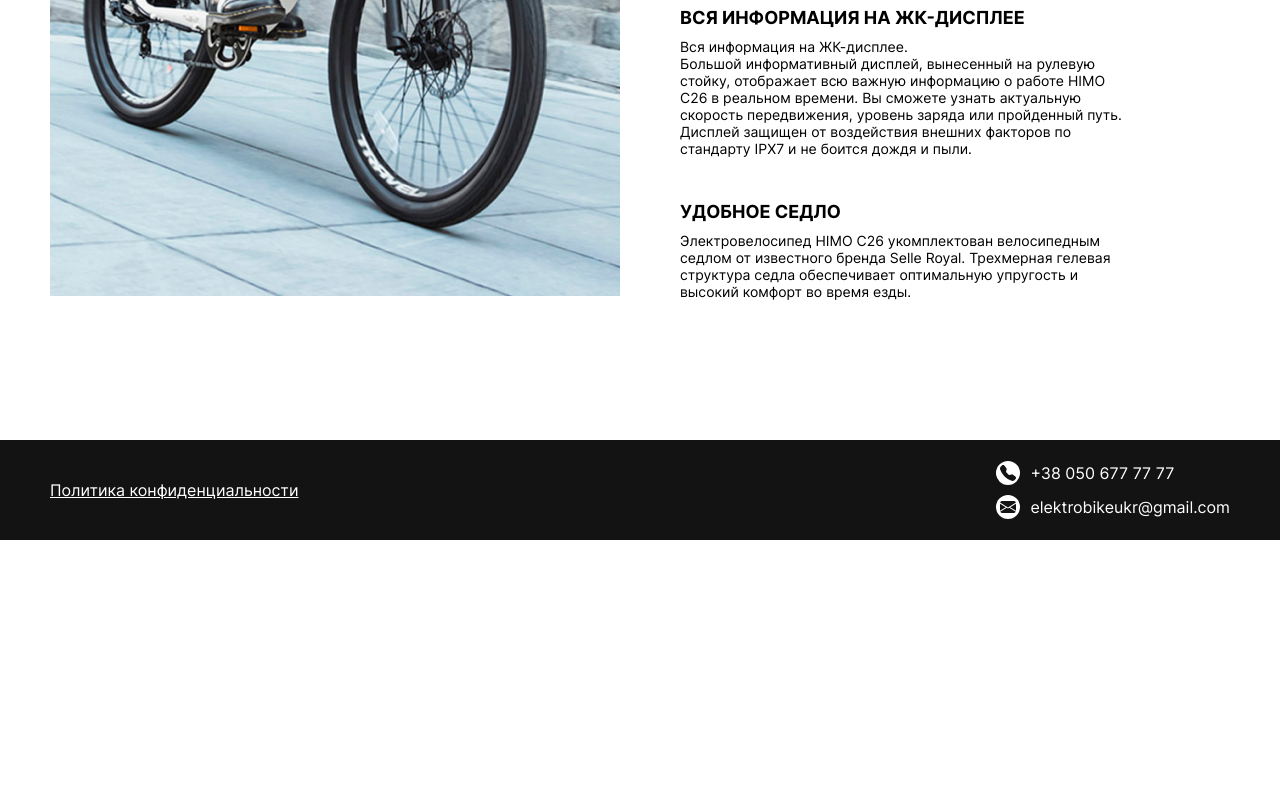
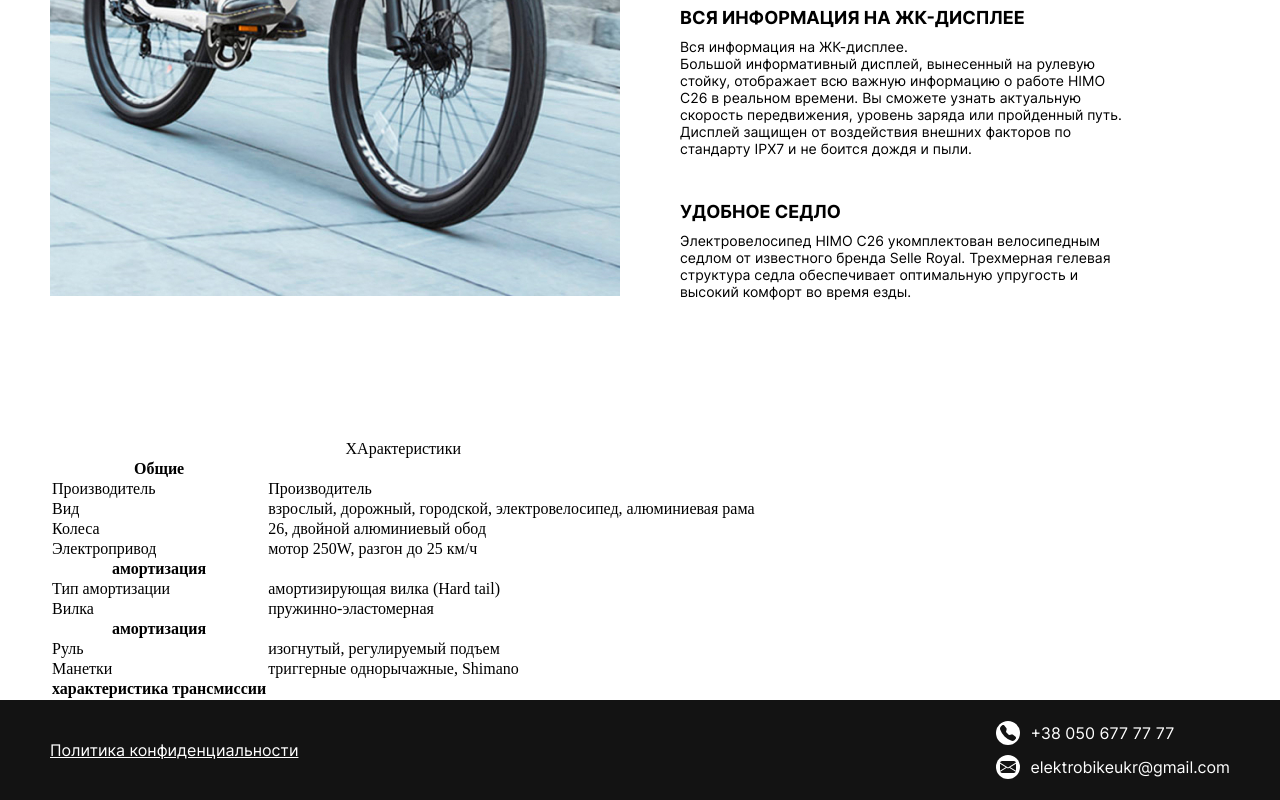
Before and after one commit to 0Ieg/XiaomiHimo, a React (Create React App) app: page / in a window 1280 px wide. Shown: the part 1557-2357 px from the top of the page. Before the commit the page ends 2097 px from the top, so only its background shows below. Built offline with nearby package versions, Linux system fonts and the light colour scheme; the HTML template or start-up script is replaced by a standard one.

Commit message:
Working with a new section

```diff
--- a/src/components/main.tsx
+++ b/src/components/main.tsx
@@ -3,6 +3,7 @@ import styled from 'styled-components';
 import { StartPage } from './startPage';
 import { Container } from './templates/container';
 import { Description } from './description';
+import { Characteristics } from './main/characteristics';
 
 const Styled = styled.main`
 
@@ -13,6 +14,7 @@ export const Main: FC = () => {
       <Styled>
         <StartPage />
         <Description/>
+        <Characteristics/>
       </Styled>
     </Container>
   )
--- /dev/null
+++ b/src/components/main/characteristics.tsx
@@ -0,0 +1,62 @@
+import { FC } from "react";
+import styled from "styled-components";
+
+const Styled = styled.section`
+
+`
+export const Characteristics:FC = ()=>{
+  return(
+    <Styled>
+      <table className="table">
+        <caption className="caption">ХАрактеристики</caption>
+        <tbody className="tbody">
+          <tr className="title general">
+            <th>Общие</th>
+          </tr>
+          <tr className="content">
+            <td>Производитель</td>
+            <td>Производитель</td>
+          </tr>
+          <tr className="content">
+            <td>Вид</td>
+            <td>взрослый, дорожный, городской, электровелосипед, алюминиевая рама</td>
+          </tr>
+          <tr className="content">
+            <td>Колеса</td>
+            <td>26, двойной алюминиевый обод</td>
+          </tr>
+          <tr className="content">
+            <td>Электропривод</td>
+            <td>мотор 250W, разгон до 25 км/ч</td>
+          </tr>
+          <tr className="title amortization">
+            <th>амортизация</th>
+          </tr>
+          <tr className="content">
+            <td>Тип амортизации</td>
+            <td>амортизирующая вилка (Hard tail)</td>
+          </tr>
+          <tr className="content">
+            <td>Вилка</td>
+            <td>пружинно-эластомерная</td>
+          </tr>
+          <tr className="title управление">
+            <th>амортизация</th>
+          </tr>
+          <tr className="content">
+            <td>Руль</td>
+            <td>изогнутый, регулируемый подъем</td>
+          </tr>
+          <tr className="content">
+            <td>Манетки</td>
+            <td>триггерные однорычажные, Shimano</td>
+          </tr>
+          <tr className="title transmission">
+            <th>характеристика трансмиссии</th>
+          </tr>
+
+        </tbody>
+      </table>
+    </Styled>
+  )
+}
```
Also changed, not shown: src/components/main/order.tsx (added, +13 -0 lines).
